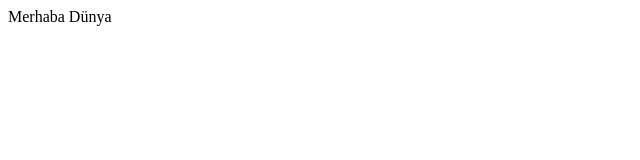
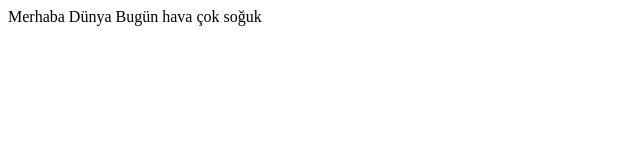
Before and after one commit to osmanvolkan/proje, a plain HTML site: page index.html in a window 1280 px wide. Shown: the whole page, without its empty margins (0-640 px from the left). Drawn offline with Linux system fonts and the light colour scheme.

Commit message:
v3,index.html yeniden düzenlendi,script.js düzenlendi

```diff
--- a/index.html
+++ b/index.html
@@ -8,5 +8,6 @@
 </head>
 <body>
     Merhaba Dünya
+    Bugün hava çok soğuk
 </body>
 </html>
```
Also changed, not shown: script.js (+6 -1 lines).
